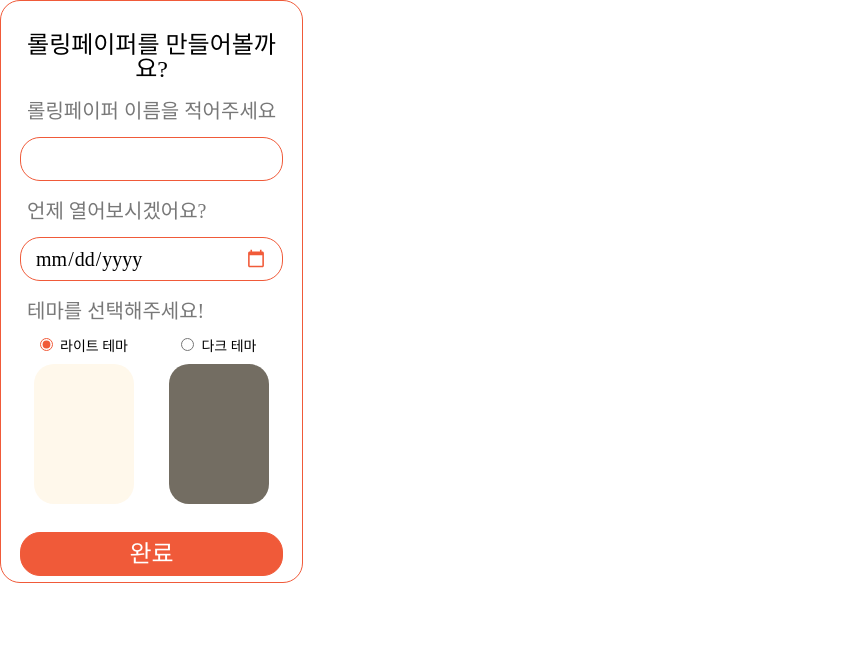
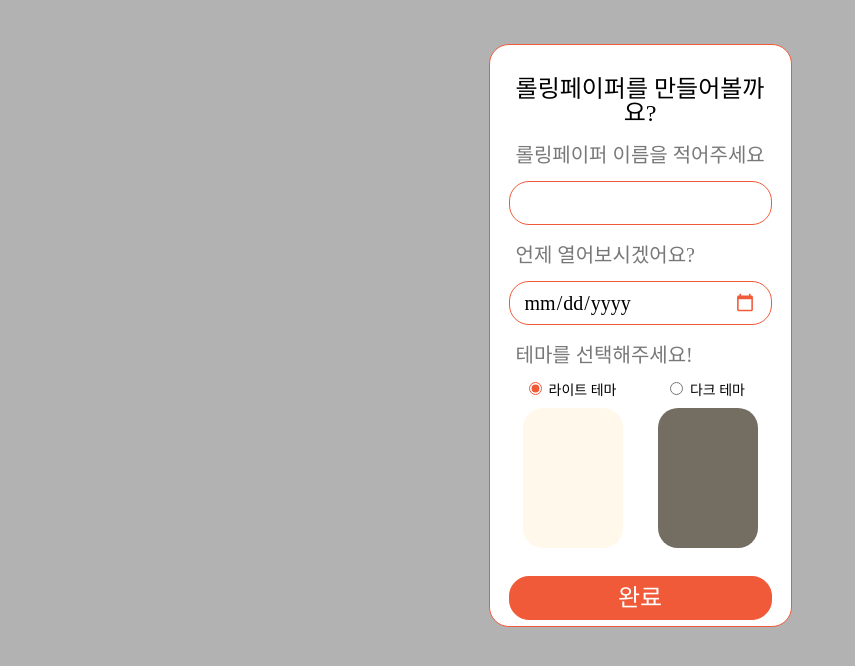
Before and after one commit to Memory-maker/rolling-paper-client, a React (Vite) app: page /create in a window 1280 px wide. Shown: the top 666 px of the page, without its empty margins (0-855 px from the left). Built offline with nearby package versions, Linux system fonts and the light colour scheme; a web font is replaced by a local one.

Commit message:
Feat: Add modal close

```diff
--- a/src/pages/MakeRoll/index.tsx
+++ b/src/pages/MakeRoll/index.tsx
@@ -1,13 +1,18 @@
 import { useCallback } from 'react';
 import { useNavigate } from 'react-router-dom';
 
+import Modal from '../Modal';
+
 import styled from 'styled-components';
-import Modal from '../Modal';
+
+interface Props {
+  setIsModalOpen: (state: boolean) => void;
+}
 
 const Wrapper = styled.div`
   display: flex;
-  width: 100%;
-  height: 300px;
+  max-width: 100%;
+  max-height: 300px;
   flex-direction: column;
   justify-content: space-between;
   align-items: center;
@@ -101,7 +106,7 @@ const Button = styled.button`
   cursor: pointer;
 `;
 
-function MakeRoll() {
+function MakeRoll({ setIsModalOpen }: Props) {
   const navigate = useNavigate();
   const handleClickButton = useCallback(() => {
     navigate('/example');
@@ -112,7 +117,7 @@ function MakeRoll() {
   // const [paperTheme, setPaperTheme] = useState(0);
 
   return (
-    <Modal>
+    <Modal setIsModalOpen={setIsModalOpen}>
       <Wrapper>
         <Title>롤링페이퍼를 만들어볼까요?</Title>
 
--- a/src/pages/Modal/index.tsx
+++ b/src/pages/Modal/index.tsx
@@ -1,25 +1,49 @@
-import { ReactNode } from 'react';
+import { ReactNode, useRef } from 'react';
 import ReactDOM from 'react-dom';
 
 import styled from 'styled-components';
 
 interface Props {
   children: ReactNode;
-  // handleCancel: (state: boolean) => MouseEvent<HTMLButtonElement> | undefined;
+  setIsModalOpen: (state: boolean) => void;
 }
 
 const ModalWrapper = styled.div`
+  display: flex;
+  justify-content: center;
+  width: 100%;
+  height: 100vh;
+  top: 0;
+  left: 0;
+  z-index: 99;
+  background-color: rgba(0,0,0,0.3);
+  backdrop-filter: blur(2px);
+`;
+
+const ModalBody = styled.div`
+  position: relative;
   width: 303px;
   height: 583px;
   padding: 32px 24px;
+  margin-top: 44px;
   background-color: #ffffff;
   border-radius: 20px;
   border: 1px solid #f05a39;
 `;
 
-function Modal({ children }: Props) {
+function Modal({ children, setIsModalOpen }: Props) {
+
   const modalRoot = document.getElementById('modal') as HTMLDivElement;
-  return ReactDOM.createPortal(<ModalWrapper>{children}</ModalWrapper>, modalRoot);
+  const modalRef = useRef<HTMLDivElement>(null);
+
+  const handleModalOutsideClick = () => {
+    setIsModalOpen(false);
+  }
+
+  return ReactDOM.createPortal(
+  <ModalWrapper  ref={modalRef} onClick={handleModalOutsideClick}>
+    <ModalBody>{children}</ModalBody>
+  </ModalWrapper>, modalRoot);
 }
 
 export default Modal;
```
